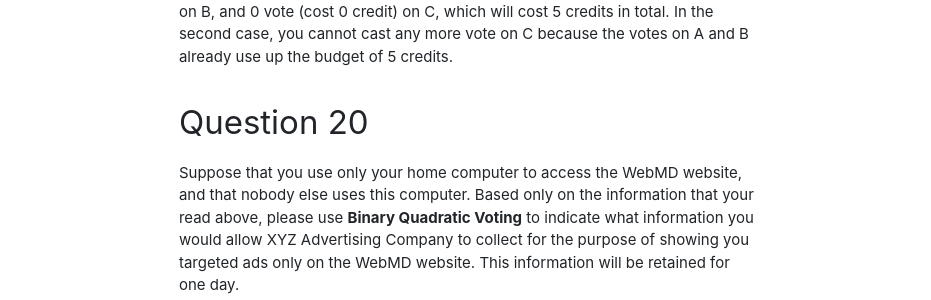
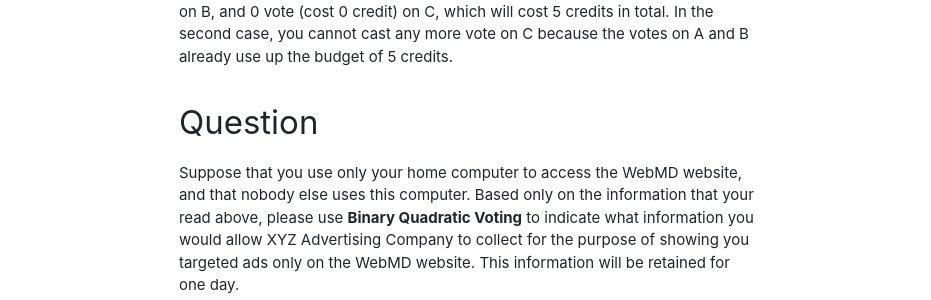
Before and after one commit to a2975667/cs598hs, a Flask app: page /qv/1 in a window 1280 px wide. Shown: the part 1014-1314 px from the top of the page, without its empty margins (173-1104 px from the left). Run offline with Flask 2, Linux system fonts and the light colour scheme; some libraries are stand-ins or nearby versions.

Commit message:
modified QV instruction

```diff
--- a/app/templates/qv.html
+++ b/app/templates/qv.html
@@ -81,7 +81,7 @@
             </div>
 
             <div class='container'>
-                <h2>Question 20</h2>
+                <h2>Question</h2>
                 <p>
                     Suppose that you use only your home computer to access the WebMD website, and that nobody else uses this computer.
                     Based only on the information that your read above, please use <b>Binary Quadratic Voting</b> to indicate what information you would allow
```
